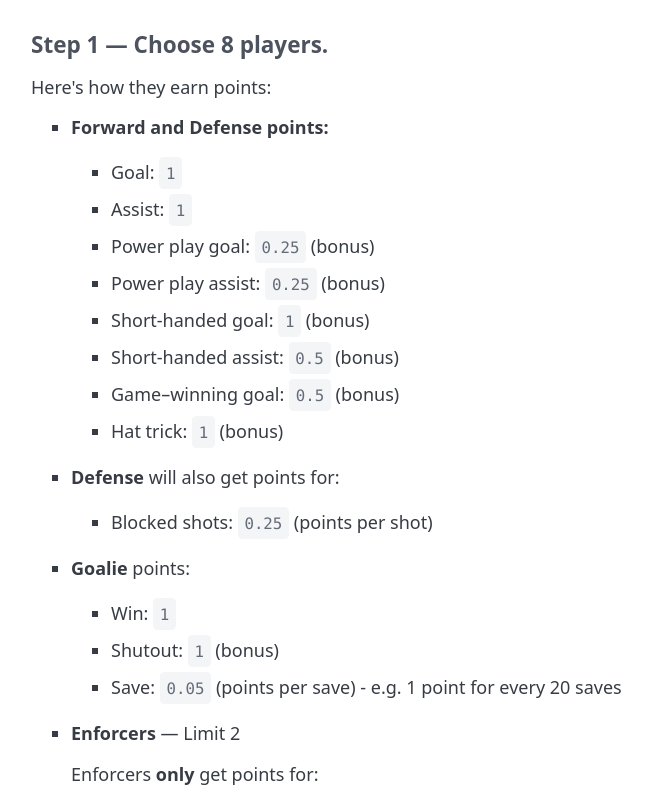
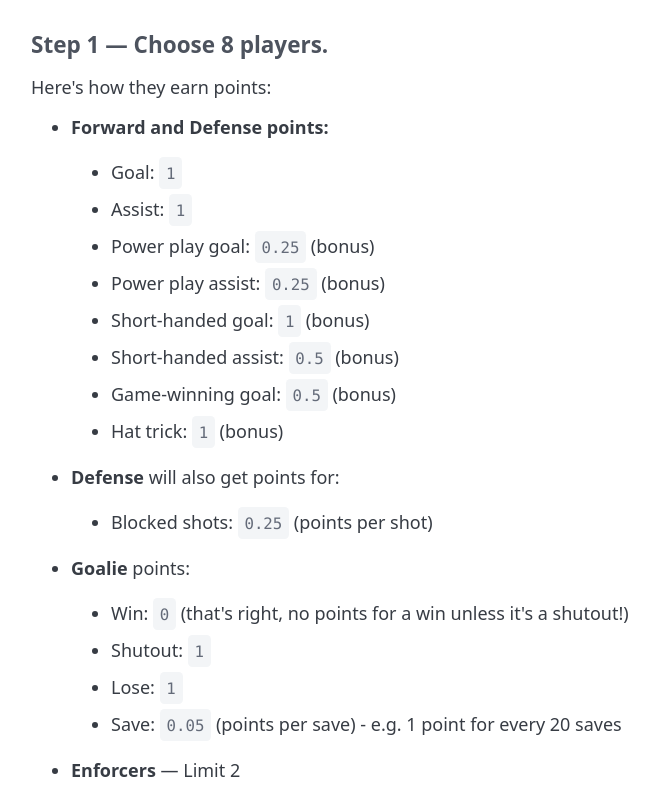
Before and after one commit to conceptblend/wonky-pickins, a plain HTML site: page docs/index.html in a window 1280 px wide. Shown: the part 305-1100 px from the top of the page, without its empty margins (9-668 px from the left). Drawn offline with nearby package versions, Linux system fonts and the light colour scheme.

Commit message:
change goalie points

```diff
--- a/docs/index.html
+++ b/docs/index.html
@@ -44,6 +44,9 @@
       footer {
         text-align: center;
       }
+      ul li {
+        list-style-type: disc;
+      }
     </style>
   </head>
   <body>
@@ -72,7 +75,7 @@
             <li>Power play assist: <code>0.25</code> (bonus)</li>
             <li>Short-handed goal: <code>1</code> (bonus)</li>
             <li>Short-handed assist: <code>0.5</code> (bonus)</li>
-            <li>Game–winning goal: <code>0.5</code> (bonus)</li>
+            <li>Game-winning goal: <code>0.5</code> (bonus)</li>
             <li>Hat trick: <code>1</code> (bonus)</li>
           </ul>
         </li>
@@ -85,8 +88,9 @@
         <li>
           <p><strong>Goalie</strong> points:</p>
           <ul>
-            <li>Win: <code>1</code></li>
-            <li>Shutout: <code>1</code> (bonus)</li>
+            <li>Win: <code>0</code> (that's right, no points for a win unless it's a shutout!)</li>
+            <li>Shutout: <code>1</code></li>
+            <li>Lose: <code>1</code></li>
             <li>Save: <code>0.05</code> (points per save) - e.g. 1 point for every 20 saves</li>
           </ul>
         </li>
```
